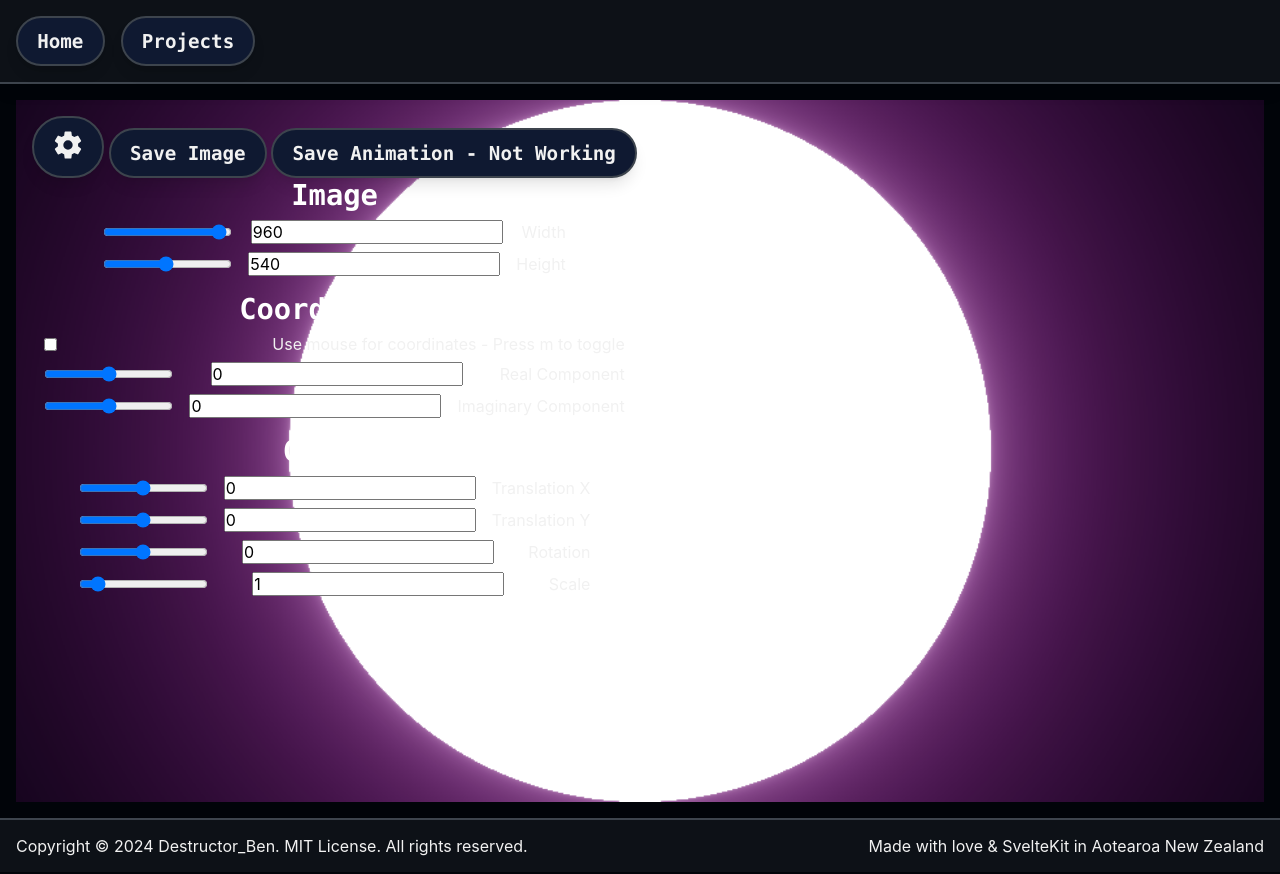
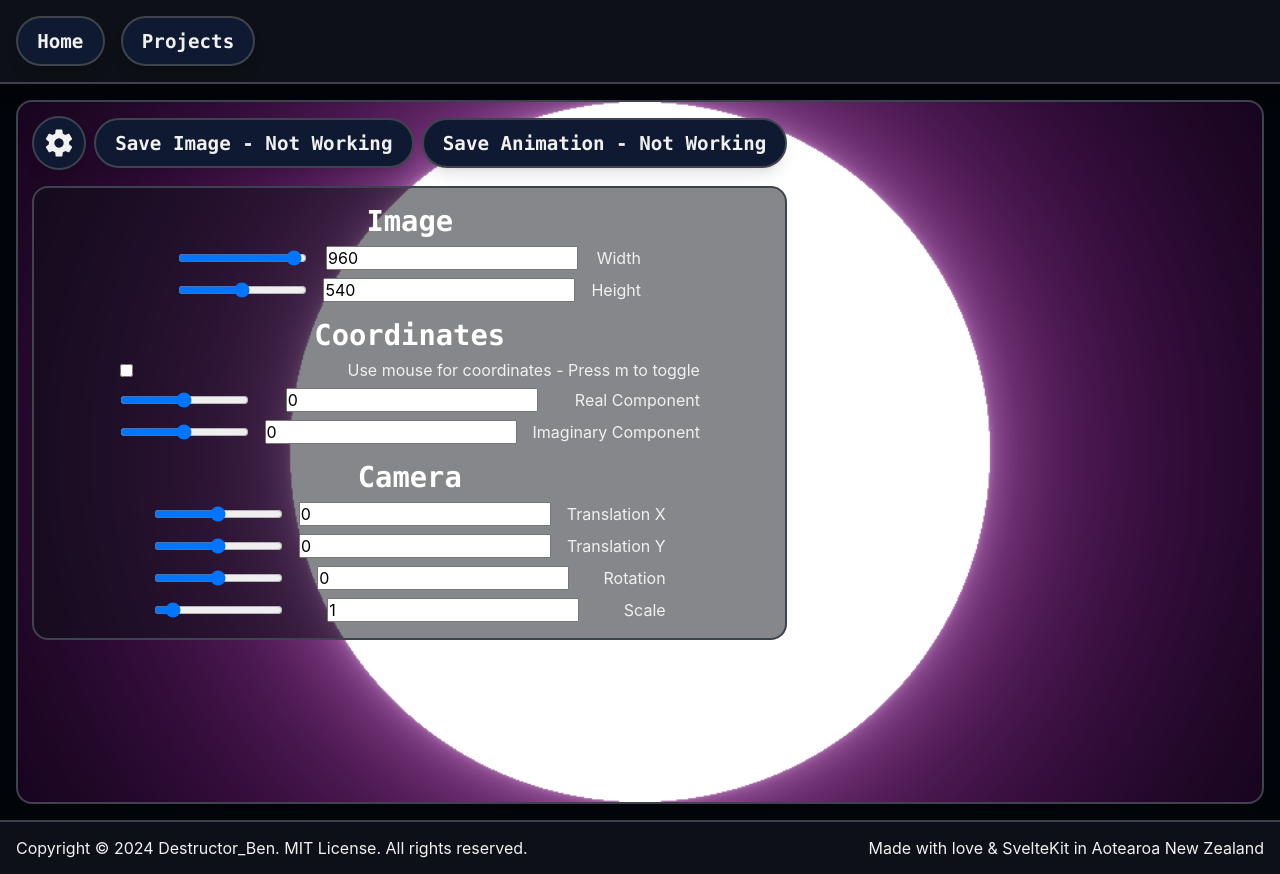
Before and after one commit to Destructor-Ben/destructor-ben.github.io, a SvelteKit app: page /projects/julia in a window 1280 px wide. Both pictures are taken after a click on the button 68 px from the left and 147 px from the top of the page. Built offline with nearby package versions, Linux system fonts and the light colour scheme.

Commit message:
Clean up the settings window

```diff
--- a/src/routes/projects/julia/+page.svelte
+++ b/src/routes/projects/julia/+page.svelte
@@ -3,6 +3,8 @@
 
   import JuliaRenderer from "$lib/julia/julia-renderer";
   import FractalType from "$lib/julia/fractal-type";
+
+  import { fade } from "svelte/transition";
 
   // Whether settings are shown
   let showSettings = $state(false);
@@ -127,23 +129,23 @@
   <title>Julia - Destructor_Ben</title>
 </svelte:head>
 
-<!-- TODO: clean up this page and make it not scroll, have the settings on top of the fractal, and the fractal take up the main page -->
+<!-- TODO: sort out the sizes of the fractal and settings page properly -->
 
 <canvas width={config.width} height={config.height} bind:this={canvas}></canvas>
 
 <!-- Inputs -->
 <div class="overlay">
   <div class="buttons">
-    <button onclick={() => showSettings = !showSettings}>
+    <button class="settings" onclick={() => showSettings = !showSettings}>
       <img src={SettingsImg} alt="Settings" width=30 height=30 class={showSettings ? "open" : ""} />
     </button>
 
-    <button onclick={SaveImage}>Save Image</button>
+    <button onclick={SaveImage}>Save Image - Not Working</button>
     <button onclick={SaveAnimation}>Save Animation - Not Working</button>
   </div>
 
   {#if showSettings}
-    <div class="inputs">
+    <div class="inputs" transition:fade={{ duration: 300 }}>
       <div>
         <h2>Image</h2>
 
@@ -219,13 +221,21 @@
     left: 0;
     width: 100%;
     height: 100%;
+
+    border-radius: 1em;
+    border: var(--border);
   }
 
   .overlay {
     position: absolute;
     padding: 1em;
 
-    & > button {
+    .buttons {
+      display: flex;
+      align-items: center;
+      gap: 0.5em;
+
+      button.settings {
         padding: 10px;
         display: flex;
         align-items: center;
@@ -239,12 +249,19 @@
           }
         }
       }
+    }
 
     .inputs {
       display: flex;
       flex-direction: column;
       align-items: center;
       gap: 1em;
+      margin-top: 1em;
+
+      background-color: color-mix(in srgb, var(--col-mg) 50%, transparent);
+      padding: 1em;
+      border-radius: 1em;
+      border: var(--border);
 
       div {
         display: flex;
```
Lines whose indentation alone changed are shown as unchanged.
